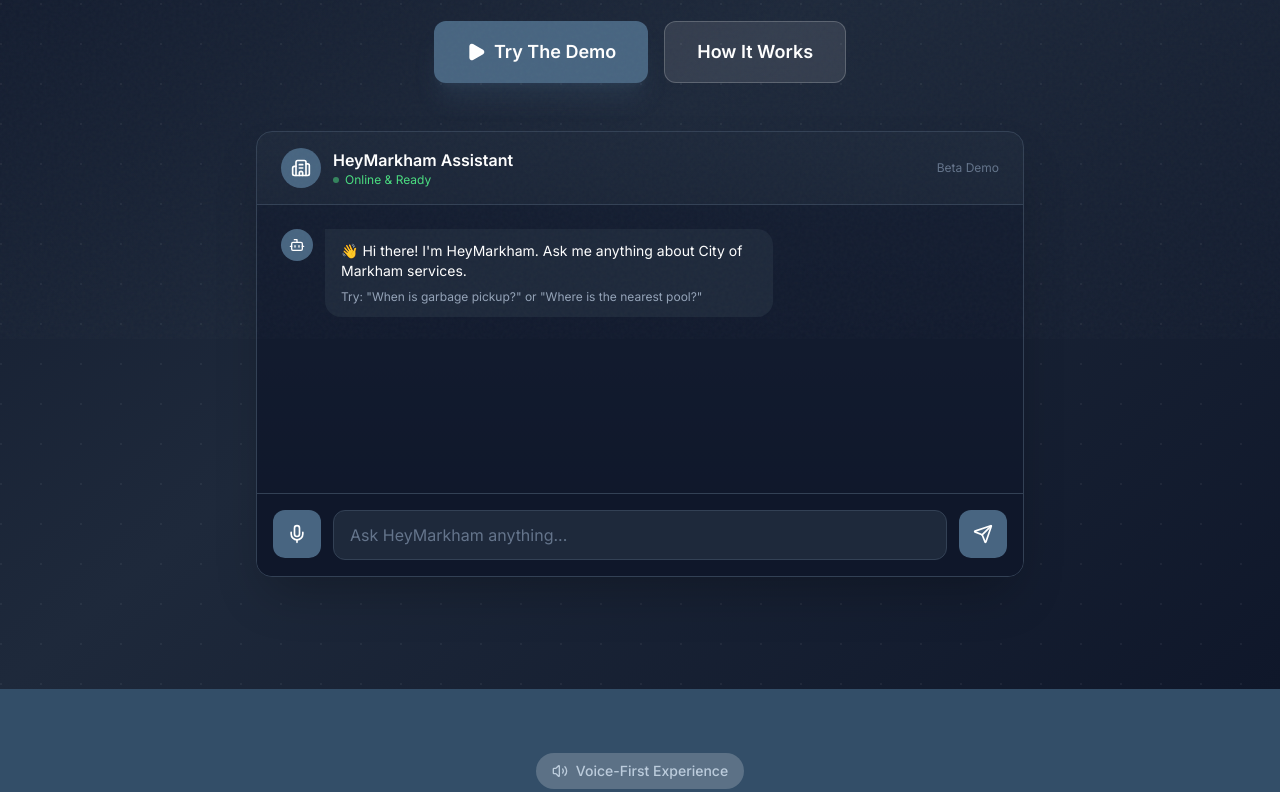
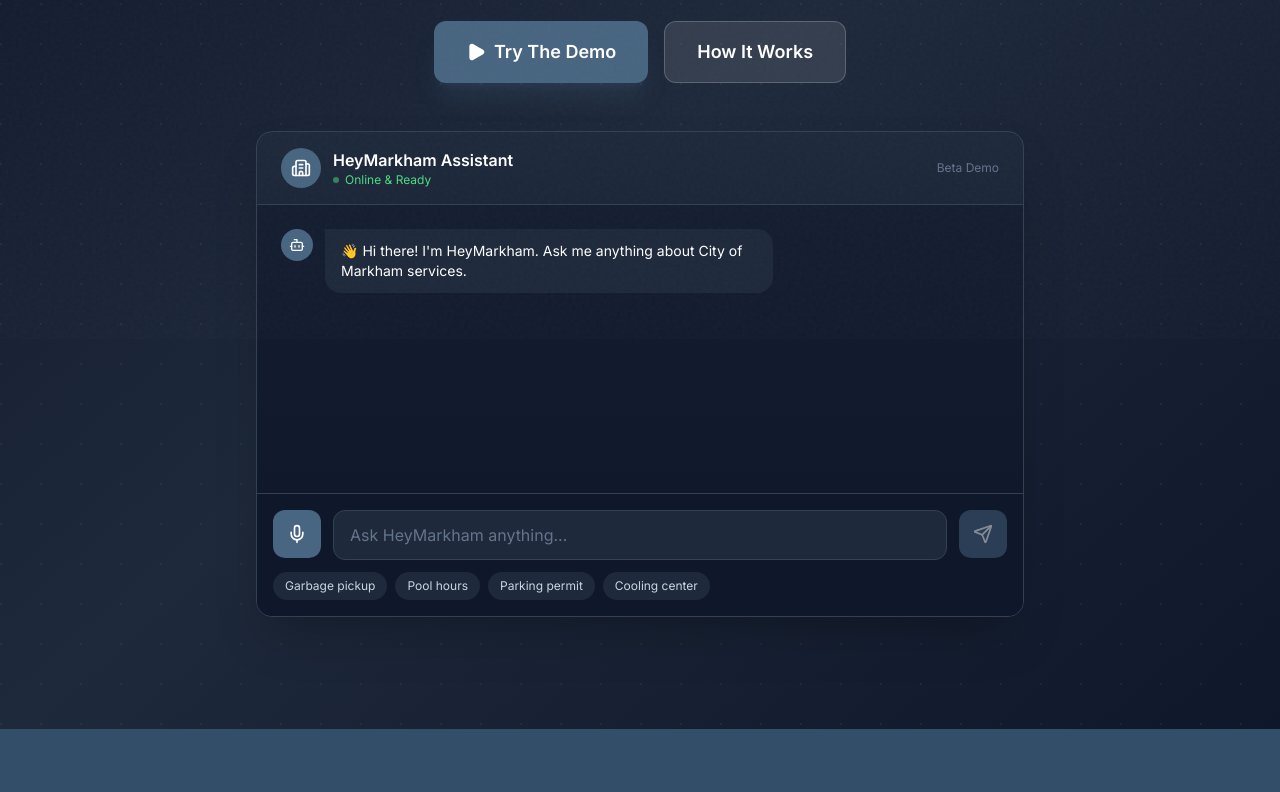
Before and after one commit to tianzesun/markham-website, a Next.js app in the folder apps/frontend/: page / in a window 1280 px wide. Shown: the part 461-1253 px from the top of the page. Built offline with nearby package versions, Linux system fonts and the light colour scheme.

Commit message:
Implement fully working interactive demo with chat functionality

```diff
--- a/apps/frontend/src/app/page.tsx
+++ b/apps/frontend/src/app/page.tsx
@@ -23,6 +23,60 @@
   const [optimisticContact, setOptimisticContact] = useState<{ status: 'idle' | 'success' | 'error'; error: string | null }>(
     { status: 'idle', error: null }
   );
+
+  // Demo Chat State
+  const [demoMessages, setDemoMessages] = useState<Array<{role: 'user' | 'assistant', content: string, isTyping?: boolean}>>([
+    { role: 'assistant', content: "👋 Hi there! I'm HeyMarkham. Ask me anything about City of Markham services." }
+  ]);
+  const [demoInput, setDemoInput] = useState('');
+  const [isRecording, setIsRecording] = useState(false);
+  const [isProcessing, setIsProcessing] = useState(false);
+
+  // Demo responses
+  const demoResponses: Record<string, string> = {
+    'garbage': "Your garbage collection is every Thursday. Please place bins at the curb by 7 AM. Next pickup: April 10th.",
+    'pool': "Markham Pan Am Centre pool closes at 10 PM today. Milliken Pool closes at 8 PM. The outdoor pools open May 18th.",
+    'parking': "Residential parking permits are $70/year. You can apply online at markham.ca/parking. Processing takes 2 business days.",
+    'cooling': "There are 7 cooling centers open right now. The nearest one to you is Milliken Mills Community Center, 5 minutes away.",
+    'recycle': "Blue bin accepts plastic bottles, paper, cardboard, metal cans. No plastic bags, food waste, or styrofoam please."
+  };
+
+  const handleDemoSubmit = async (e: React.FormEvent) => {
+    e.preventDefault();
+    if (!demoInput.trim() || isProcessing) return;
+
+    const userMessage = demoInput;
+    setDemoInput('');
+    setDemoMessages(prev => [...prev, { role: 'user', content: userMessage }]);
+    setIsProcessing(true);
+
+    // Add typing indicator
+    setDemoMessages(prev => [...prev, { role: 'assistant', content: '', isTyping: true }]);
+
+    // Simulate AI processing
+    await new Promise(resolve => setTimeout(resolve, 1200));
+
+    // Find matching response
+    let response = "I can help with that! For more specific information please request a full demo.";
+    const lowerMessage = userMessage.toLowerCase();
+
+    for (const [key, value] of Object.entries(demoResponses)) {
+      if (lowerMessage.includes(key)) {
+        response = value;
+        break;
+      }
+    }
+
+    // Replace typing indicator with actual response
+    setDemoMessages(prev => {
+      const newMessages = [...prev];
+      newMessages.pop();
+      newMessages.push({ role: 'assistant', content: response });
+      return newMessages;
+    });
+
+    setIsProcessing(false);
+  };
 
   const clickProblemStats = [
     { value: "10+", label: "Clicks to Find Info", description: "Average on municipal websites" },
@@ -179,32 +233,77 @@
                 </div>
 
                 {/* Chat Messages */}
-                <div className="p-6 h-72 overflow-y-auto space-y-4 bg-slate-900/50">
-                  <div className="flex gap-3">
-                    <div className="w-8 h-8 bg-primary-600 rounded-full flex-shrink-0 flex items-center justify-center">
-                      <Bot className="w-4 h-4 text-white" />
+                <div className="p-6 h-72 overflow-y-auto space-y-4 bg-slate-900/50 scroll-smooth">
+                  {demoMessages.map((msg, i) => (
+                    <div key={i} className={`flex gap-3 ${msg.role === 'user' ? 'justify-end' : ''}`}>
+                      {msg.role === 'assistant' && (
+                        <div className="w-8 h-8 bg-primary-600 rounded-full flex-shrink-0 flex items-center justify-center">
+                          <Bot className="w-4 h-4 text-white" />
+                        </div>
+                      )}
+                      <div className={`${msg.role === 'user'
+                        ? 'bg-primary-600 rounded-2xl rounded-tr-none'
+                        : 'bg-slate-800 rounded-2xl rounded-tl-none'} px-4 py-3 max-w-md`}>
+                        {msg.isTyping ? (
+                          <div className="flex gap-1 items-center h-5">
+                            <div className="w-2 h-2 bg-slate-400 rounded-full animate-bounce" style={{ animationDelay: '0ms' }} />
+                            <div className="w-2 h-2 bg-slate-400 rounded-full animate-bounce" style={{ animationDelay: '150ms' }} />
+                            <div className="w-2 h-2 bg-slate-400 rounded-full animate-bounce" style={{ animationDelay: '300ms' }} />
+                          </div>
+                        ) : (
+                          <p className="text-white text-sm">{msg.content}</p>
+                        )}
+                      </div>
+                      {msg.role === 'user' && (
+                        <div className="w-8 h-8 bg-slate-600 rounded-full flex-shrink-0 flex items-center justify-center">
+                          <Users className="w-4 h-4 text-white" />
+                        </div>
+                      )}
                     </div>
-                    <div className="bg-slate-800 rounded-2xl rounded-tl-none px-4 py-3 max-w-md">
-                      <p className="text-white text-sm">👋 Hi there! I'm HeyMarkham. Ask me anything about City of Markham services.</p>
-                      <p className="text-slate-400 text-xs mt-2">Try: "When is garbage pickup?" or "Where is the nearest pool?"</p>
-                    </div>
-                  </div>
+                  ))}
                 </div>
 
                 {/* Input Area */}
                 <div className="p-4 border-t border-slate-700 bg-slate-900">
-                  <div className="flex gap-3">
-                    <button className="w-12 h-12 bg-primary-600 hover:bg-primary-500 rounded-xl flex items-center justify-center transition-all active:scale-95">
+                  <form onSubmit={handleDemoSubmit} className="flex gap-3">
+                    <button
+                      type="button"
+                      onClick={() => setIsRecording(!isRecording)}
+                      className={`w-12 h-12 ${isRecording
+                        ? 'bg-red-500 animate-pulse'
+                        : 'bg-primary-600 hover:bg-primary-500'} rounded-xl flex items-center justify-center transition-all active:scale-95`}
+                    >
                       <Mic className="w-5 h-5 text-white" />
                     </button>
                     <input
                       type="text"
                       placeholder="Ask HeyMarkham anything..."
-                      className="flex-1 bg-slate-800 border border-slate-700 rounded-xl px-4 py-3 text-white placeholder-slate-500 focus:outline-none focus:ring-2 focus:ring-primary-500 focus:border-transparent"
+                      value={demoInput}
+                      onChange={(e) => setDemoInput(e.target.value)}
+                      disabled={isProcessing}
+                      className="flex-1 bg-slate-800 border border-slate-700 rounded-xl px-4 py-3 text-white placeholder-slate-500 focus:outline-none focus:ring-2 focus:ring-primary-500 focus:border-transparent disabled:opacity-50"
                     />
-                    <button className="w-12 h-12 bg-primary-600 hover:bg-primary-500 rounded-xl flex items-center justify-center transition-all">
+                    <button
+                      type="submit"
+                      disabled={isProcessing || !demoInput.trim()}
+                      className="w-12 h-12 bg-primary-600 hover:bg-primary-500 rounded-xl flex items-center justify-center transition-all disabled:opacity-50 disabled:cursor-not-allowed"
+                    >
                       <Send className="w-5 h-5 text-white" />
                     </button>
+                  </form>
+
+                  {/* Quick Suggestions */}
+                  <div className="mt-3 flex flex-wrap gap-2">
+                    {['Garbage pickup', 'Pool hours', 'Parking permit', 'Cooling center'].map((suggestion) => (
+                      <button
+                        key={suggestion}
+                        type="button"
+                        onClick={() => setDemoInput(suggestion)}
+                        className="text-xs px-3 py-1.5 bg-slate-800 hover:bg-slate-700 text-slate-300 rounded-full transition-colors"
+                      >
+                        {suggestion}
+                      </button>
+                    ))}
                   </div>
                 </div>
               </div>
```
